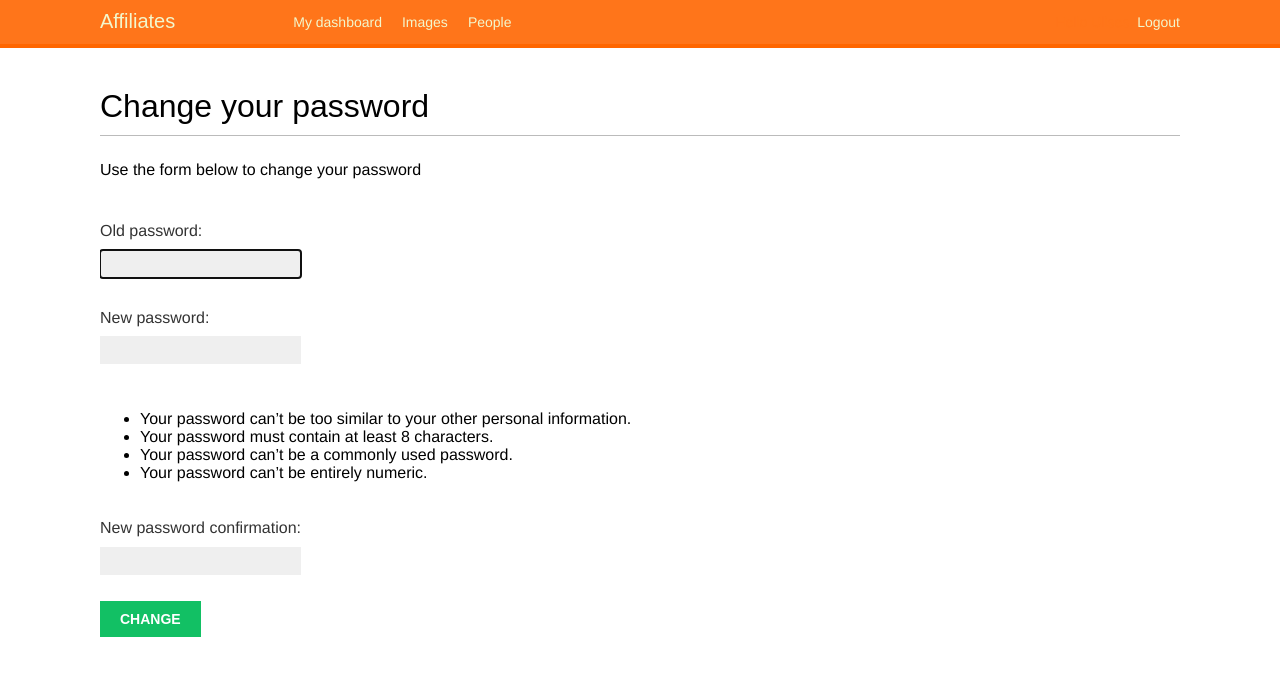
After one commit to moyoyoya/skunk, a Django app: a page that uses affiliates/account/templates/registration/password_change_form.html in a window 1280 px wide. The commit adds this page. Shown: the top 676 px of the page. Run offline with Django 3.2, Linux system fonts and the light colour scheme; a user stored in the database is signed in; some web fonts are replaced.

Commit message:
client side in progress

```diff
--- a/affiliates/account/static/css/base.css
+++ b/affiliates/account/static/css/base.css
@@ -11,7 +11,7 @@ p {
 }
 
 a {
-    color:#12c064;
+    color:#ff6600;
     text-decoration:none;
 }
 
@@ -38,9 +38,9 @@ ol {
 #header {
     padding:10px 100px;
     font-size:14px;
-    background:#12c064;
-    color:#fff;
-    border-bottom:4px solid #1cdf78;
+    background:#ff751a;
+    color:#ff751a;
+    border-bottom:4px solid #ff6600;
     overflow:auto;
 }
 
--- /dev/null
+++ b/affiliates/account/templates/registration/password_change_form.html
@@ -0,0 +1,13 @@
+{% extends 'base.html' %}
+
+{% block title %}Change your password{% endblock title %}
+
+{% block content %}
+<h1>Change your password</h1>
+<p>Use the form below to change your password</p>
+<form action="." method="post">
+    {{ form.as_p }}
+    <p><input type="submit" value="Change"></p>
+    {% csrf_token %}
+</form>
+{% endblock content %}
--- a/affiliates/account/urls.py
+++ b/affiliates/account/urls.py
@@ -7,4 +7,11 @@ urlpatterns = [
     url(r'^login/$', auth_views.login, name='login'),
     url(r'^logout/$', auth_views.logout, name='logout'),
     url(r'^logout-then-login/$', auth_views.logout_then_login, name='logout_then_login'),
+    url(r'^password-change/$',auth_views.password_change, name='password_chage'),
+    url(r'^password-change/done/$', auth_views.password_change_done, name='password_change_done'),
+    url(r'^password-reset/$', auth_views.password_reset, name='password_reset'),
+    url(r'^password-reset/done/$', auth_views.password_reset_done, name='password_reset_done'),
+    url(r'password-reset/confirm/(?P<uidb64>[-\w]+)/(?P<token>[-\w]+)/$',
+        auth_views.password_reset_confirm, name='password_reset_confirm'),
+    url(r'^password-reset/complete/$', auth_views.password_reset_complete, name='password_reset_complete')
 ]
```
Also changed, not shown: affiliates/account/templates/registration/password_change_done.html (added, +8 -0 lines), affiliates/db.sqlite3, 1 other file.
